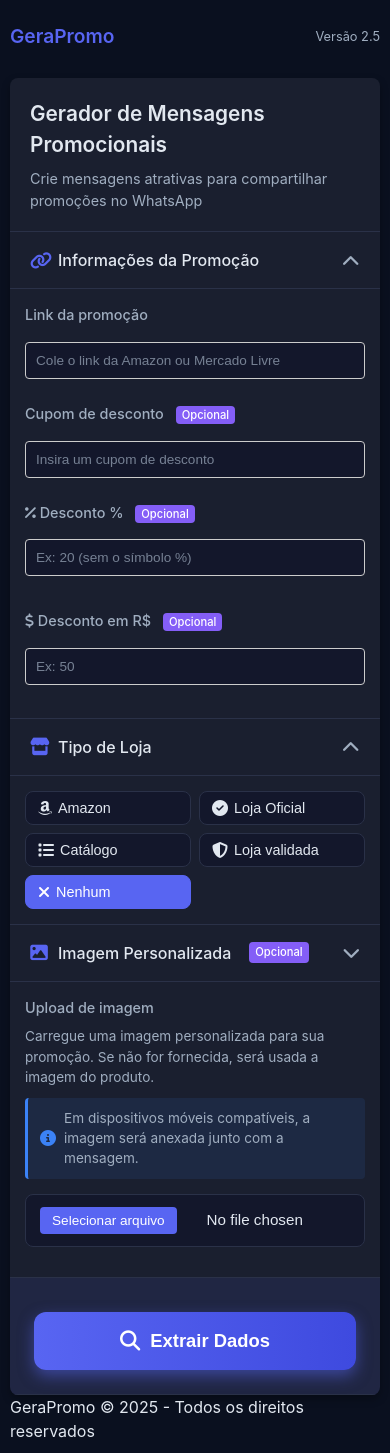
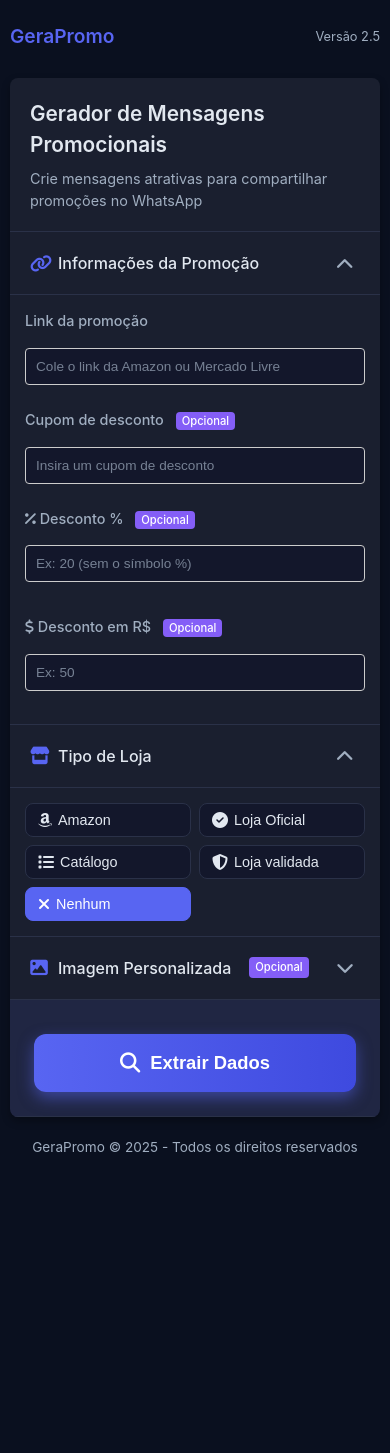
Before and after one commit to leomedeiiros/tech-deals, a React (Create React App) app in the folder frontend/: page / in a window 390 px wide. After the commit the page ends 1187 px from the top, so only its background shows below. Built offline with nearby package versions, Linux system fonts and the light colour scheme.

Commit message:
Front Melhorias - Mobile

```diff
--- a/frontend/src/App.css
+++ b/frontend/src/App.css
@@ -120,6 +120,19 @@
   padding: 2px 6px;
   border-radius: 4px;
   margin-left: 8px;
+}
+
+.chevron-container {
+  display: flex;
+  align-items: center;
+  justify-content: center;
+  width: 30px;
+  height: 30px;
+  border-radius: 50%;
+}
+
+.chevron-container:hover {
+  background-color: rgba(255, 255, 255, 0.1);
 }
 
 .chevron-icon {
@@ -434,7 +447,7 @@
   background-color: var(--input-bg);
   border-radius: var(--border-radius);
   padding: 15px;
-  white-space: pre-line;
+  white-space: pre-wrap;
   font-size: 0.9rem;
   color: var(--text-color);
   text-align: left;
@@ -600,3 +613,23 @@
     max-height: 200px;
   }
 }
+
+/* Adicionar animação para botão de copiar */
+@keyframes successPulse {
+  0% { transform: scale(1); }
+  50% { transform: scale(1.05); }
+  100% { transform: scale(1); }
+}
+
+.success-animation {
+  animation: successPulse 0.5s ease-in-out;
+  background-color: #059669;
+}
+
+/* Novo estilo para watermark centralizado */
+.watermark {
+  text-align: center;
+  margin: 20px 0;
+  color: var(--text-secondary);
+  font-size: 0.85rem;
+}
--- a/frontend/src/App.js
+++ b/frontend/src/App.js
@@ -188,7 +188,12 @@
     return price;
   };
 
-  const toggleSection = (section) => {
+  const toggleSection = (section, e) => {
+    // Prevenir propagação do evento para evitar que o clique chegue ao elemento pai
+    if (e) {
+      e.stopPropagation();
+    }
+
     switch(section) {
       case 'info':
         setInfoSectionOpen(!infoSectionOpen);
@@ -352,13 +357,16 @@
     }
 
     // Obter a mensagem atual (possivelmente editada)
-    const messageToShare = messagePreviewRef.current ? messagePreviewRef.current.innerText : finalMessage;
+    let messageToShare = messagePreviewRef.current ? messagePreviewRef.current.innerText : finalMessage;
+
+    // Garantir que as quebras de linha sejam preservadas
+    messageToShare = messageToShare.replace(/\n/g, '%0A');
 
     // Verificar se o navegador suporta Web Share API com arquivos
     if (imageFile && navigator.canShare && navigator.canShare({ files: [imageFile] })) {
       try {
         await navigator.share({
-          text: messageToShare,
+          text: messageToShare.replace(/%0A/g, '\n'), // Reverter para quebras de linha normais
           files: [imageFile]
         });
         return; // Se compartilhou com sucesso, encerra a função
@@ -421,7 +429,8 @@
 
   // Função para extrair dados do produto
   const handleExtract = async () => {
-    if (!document.querySelector('input[type="url"]').value) {
+    const inputEl = document.querySelector('input[type="url"]');
+    if (!inputEl || !inputEl.value) {
       setError('Por favor, insira um link de afiliado.');
       return;
     }
@@ -432,11 +441,11 @@
 
       // URL correta do backend no Render
       const response = await axios.post(`${API_BASE_URL}/api/scrape`, {
-        url: document.querySelector('input[type="url"]').value
+        url: inputEl.value
       });
 
       // Passar os dados do produto e a URL usada para processamento
-      handleProductDataReceived(response.data, document.querySelector('input[type="url"]').value);
+      handleProductDataReceived(response.data, inputEl.value);
     } catch (error) {
       console.error('Erro ao obter dados do produto:', error);
       setError(
@@ -467,10 +476,13 @@
             <i className="fas fa-link"></i>
             Informações da Promoção
           </div>
+          <div className="chevron-container" onClick={(e) => toggleSection('info', e)}>
             <i className={`fas fa-chevron-down chevron-icon ${infoSectionOpen ? 'open' : ''}`}></i>
           </div>
+        </div>
 
-        <div className={`section-content ${infoSectionOpen ? 'open' : ''}`}>
+        {infoSectionOpen && (
+          <div className="section-content">
             <div className="form-group">
               <label className="form-label">Link da promoção</label>
               <div className="input-clear-wrapper">
@@ -549,6 +561,7 @@
               </div>
             )}
           </div>
+        )}
 
         {/* Seção de Tipo de Loja */}
         <div className="section-header" onClick={() => toggleSection('store')}>
@@ -556,10 +569,13 @@
             <i className="fas fa-store"></i>
             Tipo de Loja
           </div>
+          <div className="chevron-container" onClick={(e) => toggleSection('store', e)}>
             <i className={`fas fa-chevron-down chevron-icon ${storeSectionOpen ? 'open' : ''}`}></i>
           </div>
+        </div>
 
-        <div className={`section-content ${storeSectionOpen ? 'open' : ''}`}>
+        {storeSectionOpen && (
+          <div className="section-content">
             <div className="store-type-group">
               <button
                 className={`store-type-btn ${storeType === 'amazon' ? 'active' : ''}`}
@@ -600,6 +616,7 @@
               </div>
             )}
           </div>
+        )}
 
         {/* Nova Seção: Imagem Personalizada */}
         <div className="section-header" onClick={() => toggleSection('image')}>
@@ -608,10 +625,13 @@
             Imagem Personalizada
             <span className="optional-tag">Opcional</span>
           </div>
+          <div className="chevron-container" onClick={(e) => toggleSection('image', e)}>
             <i className={`fas fa-chevron-down chevron-icon ${imageSectionOpen ? 'open' : ''}`}></i>
           </div>
+        </div>
 
-        <div className={`section-content ${imageSectionOpen ? 'open' : ''}`}>
+        {imageSectionOpen && (
+          <div className="section-content">
             <div className="form-group">
               <label className="form-label">Upload de imagem</label>
               <p className="form-description">
@@ -652,6 +672,7 @@
               )}
             </div>
           </div>
+        )}
 
         {/* Botão Extrair Dados - Com destaque especial para garantir visibilidade */}
         <div style={{
@@ -662,8 +683,9 @@
           <button
             className="btn extract-btn"
             onClick={handleExtract}
+            disabled={loading}
             style={{
-              background: 'linear-gradient(90deg, #5865f2, #3e4adf)',
+              background: loading ? '#3e4adf' : 'linear-gradient(90deg, #5865f2, #3e4adf)',
               padding: '18px',
               fontSize: '1.15rem',
               fontWeight: 'bold',
@@ -674,7 +696,7 @@
               border: 'none',
               color: 'white',
               borderRadius: '12px',
-              cursor: 'pointer',
+              cursor: loading ? 'default' : 'pointer',
               transition: 'all 0.3s ease',
               display: 'flex',
               alignItems: 'center',
@@ -682,8 +704,17 @@
               gap: '10px'
             }}
           >
+            {loading ? (
+              <>
+                <div className="loading"></div>
+                Extraindo dados...
+              </>
+            ) : (
+              <>
                 <i className="fas fa-search"></i>
                 Extrair Dados
+              </>
+            )}
           </button>
           {error && <div className="error-message">{error}</div>}
         </div>
@@ -757,7 +788,7 @@
         ) : null}
       </div>
 
-      <div className="watermark">
+      <div className="watermark" style={{ textAlign: 'center', margin: '20px 0', color: 'var(--text-secondary)' }}>
         GeraPromo &copy; 2025 - Todos os direitos reservados
       </div>
     </div>
--- a/frontend/src/components/MessagePreview.js
+++ b/frontend/src/components/MessagePreview.js
@@ -239,6 +239,7 @@
     }
   }, [productData, couponCode, storeType, vendorName, discountPercentage, discountValue]);
 
+  // Retornar a mensagem
   return generateMessage();
 };
 
--- a/frontend/src/components/WhatsAppSender.js
+++ b/frontend/src/components/WhatsAppSender.js
@@ -7,7 +7,9 @@
       return;
     }
 
-    const encodedMessage = encodeURIComponent(message);
+    // Garantir que as quebras de linha sejam preservadas
+    const formattedMessage = message.replace(/\n/g, '%0A');
+    const encodedMessage = encodeURIComponent(formattedMessage);
 
     // Verificar se é dispositivo móvel
     const isMobile = /Android|iPhone|iPad|iPod|Windows Phone/i.test(navigator.userAgent);
```
Lines whose indentation alone changed are shown as unchanged.
